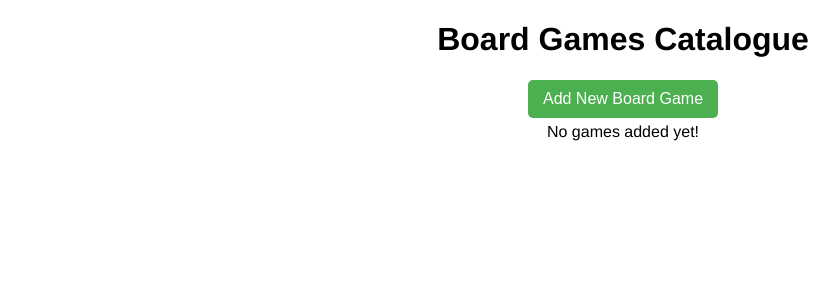
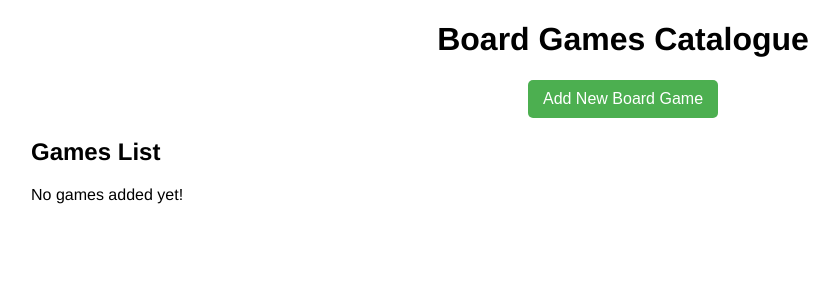
Before and after one commit to SimeonTsekov/BoardGameCatalogue, a Vue app in the folder board-games-catalogue/: page / in a window 1280 px wide. Shown: the top 300 px of the page, without its empty margins (17-856 px from the left). Built offline with nearby package versions, Linux system fonts and the light colour scheme.

Commit message:
Moved empty list message inside list component

```diff
--- a/board-games-catalogue/src/App.vue
+++ b/board-games-catalogue/src/App.vue
@@ -17,8 +17,7 @@
       </div>
     </div>
 
-    <BoardGamesList v-if="games.length" :games="games" />
-    <p v-else>No games added yet!</p>
+    <BoardGamesList :games="games" />
   </div>
 </template>
 
--- a/board-games-catalogue/src/components/BoardGamesList.vue
+++ b/board-games-catalogue/src/components/BoardGamesList.vue
@@ -1,11 +1,12 @@
 <template>
     <div class="board-games-list">
       <h2>Games List</h2>
-      <ul>
+      <ul v-if="games.length">
         <li v-for="(game, index) in games" :key="index">
           <BoardGameCard :game="game" />
         </li>
       </ul>
+      <p v-else>No games added yet!</p>
     </div>
   </template>
 
```
